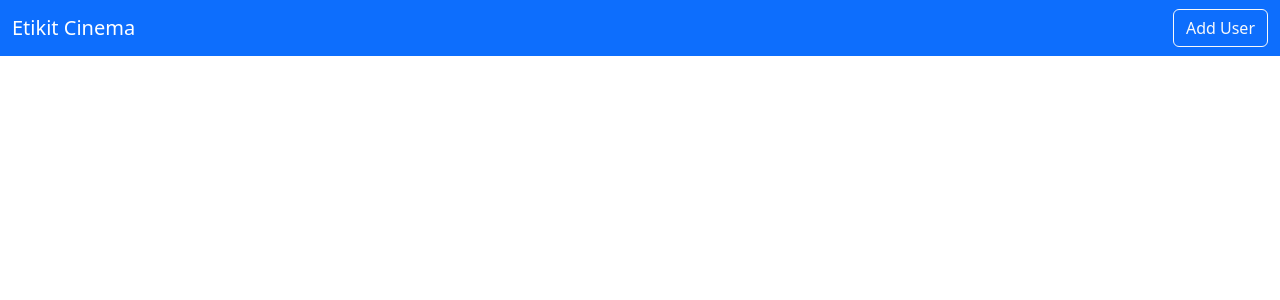
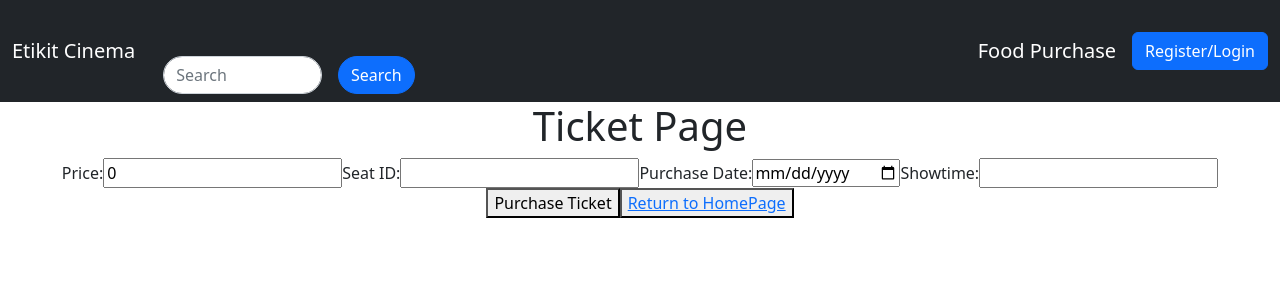
Before and after one commit to Abebe-Nigusu/Test, a React (Create React App) app: page /payment in a window 1280 px wide. Shown: the top 300 px of the page. Built offline with nearby package versions, Linux system fonts and the light colour scheme.

Commit message:
front end initial commit

```diff
--- a/package.json
+++ b/package.json
@@ -3,11 +3,15 @@
   "version": "0.1.0",
   "private": true,
   "dependencies": {
+    "@emotion/react": "^11.10.6",
+    "@emotion/styled": "^11.10.6",
+    "@mui/material": "^5.12.1",
     "@testing-library/jest-dom": "^5.16.4",
     "@testing-library/react": "^13.2.0",
     "@testing-library/user-event": "^13.5.0",
     "axios": "^0.27.2",
     "bootstrap": "^5.2.3",
+    "mdb-react-ui-kit": "^6.0.0",
     "react": "^18.2.0",
     "react-bootstrap": "^2.7.4",
     "react-dom": "^18.2.0",
--- a/src/App.js
+++ b/src/App.js
@@ -6,6 +6,7 @@ import { BrowserRouter as Router, Routes, Route } from "react-router-dom";
 import AddUser from "./users/AddUser";
 import EditUser from "./users/EditUser";
 import ViewMovie from "./pages/ViewMovie";
+import ProcessPayment from "./pages/ProcessPayment";
 
 function App() {
   return (
@@ -15,6 +16,7 @@ function App() {
         <Routes>
           <Route exact path="/home" element={<Home />} />
           <Route exact path="/adduser" element={<AddUser />} />
+           <Route exact path="/payment" element={<ProcessPayment />} />
         {/* <Route exact path="/loginU" element={<UserLogin />} />  */}
           <Route exact path="/edituser/:id" element={<EditUser />} />
           <Route exact path="/viewmovie/:id" element={<ViewMovie />} />
--- a/src/layout/Navbar.jsx
+++ b/src/layout/Navbar.jsx
@@ -1,13 +1,38 @@
 import React from "react";
 import { Link } from "react-router-dom";
+import { Button, Col, Container, Form, Row } from "react-bootstrap";
+// import Container from "react-bootstrap/Container";
+// import Nav from "react-bootstrap/Nav";
+// import Navbar from "react-bootstrap/Navbar";
 
 export default function Navbar() {
   return (
     <div>
-      <nav className="navbar navbar-expand-lg navbar-dark bg-primary">
+      <nav className="navbar navbar-expand-lg navbar-dark bg-dark">
         <div className="container-fluid">
-          <Link className="navbar-brand" to="/">
+          <Link className="navbar-brand" to="/home">
             Etikit Cinema
+          </Link>
+
+          <Container className="mt-5">
+            <Row>
+              <Col sm={4}>
+                <Form className="d-flex">
+                  <Form.Control
+                    type="search"
+                    placeholder="Search"
+                    className="me-3 rounded-pill"
+                    aria-label="Search"
+                  />
+                  <Button className="rounded-pill" variant="primary">
+                    Search
+                  </Button>
+                </Form>
+              </Col>
+            </Row>
+          </Container>
+          <Link className="navbar-brand" to="/home">
+            Food Purchase
           </Link>
           <button
             className="navbar-toggler"
@@ -21,8 +46,8 @@ export default function Navbar() {
             <span className="navbar-toggler-icon"></span>
           </button>
 
-          <Link className="btn btn-outline-light" to="/adduser">
-            Add User
+          <Link className="btn btn-primary" to="/adduser">
+            Register/Login
           </Link>
         </div>
       </nav>
--- a/src/pages/Home.jsx
+++ b/src/pages/Home.jsx
@@ -3,6 +3,7 @@ import axios from "axios";
 import { Link, useParams } from "react-router-dom";
 import Button from "react-bootstrap/Button";
 import Card from "react-bootstrap/Card";
+
 
 export default function Home() {
   const [movies, setMovies] = useState([]);
@@ -25,7 +26,9 @@ export default function Home() {
   // };
 
   return (
+    <div>
       <div className="container">
+        <h1>Featured Movies</h1>
         <div className="row">
           {movies.map((movie, index) => (
             <div className="col-md-3 border rounded p-4 mt-2 shadow">
@@ -34,8 +37,10 @@ export default function Home() {
                 <Card.Body>
                   <Card.Title>{movie.title}</Card.Title>
                   <Card.Text>{movie.duration}</Card.Text>
-                <Button variant="primary">
-                  <Link to={`/viewmovie/${movie.id}`}>Back to Home</Link>
+                  <Button variant="dark">
+                    <Link to={`/viewmovie/${movie.id}`}>
+                      Show Movie Details
+                    </Link>
                   </Button>
                 </Card.Body>
               </Card>
@@ -43,5 +48,7 @@ export default function Home() {
           ))}
         </div>
       </div>
+
+    </div>
   );
 }
--- a/src/pages/ProcessPayment.jsx
+++ b/src/pages/ProcessPayment.jsx
@@ -0,0 +1,60 @@
+import React, { useState } from "react";
+import { Link, useParams } from "react-router-dom";
+
+const ProcessPayment = () => {
+  const [price, setPrice] = useState(0);
+  const [seatId, setSeatId] = useState("");
+  const [purchaseDate, setPurchaseDate] = useState(new Date());
+  const [showtime, setShowtime] = useState("");
+
+  const handlePurchase = (e) => {
+    e.preventDefault();
+    // handle the purchase logic here
+  };
+
+  return (
+    <div>
+      <h1>Ticket Page</h1>
+      <form onSubmit={handlePurchase}>
+        <label>
+          Price:
+          <input
+            type="number"
+            value={price}
+            onChange={(e) => setPrice(e.target.value)}
+          />
+        </label>
+        <label>
+          Seat ID:
+          <input
+            type="text"
+            value={seatId}
+            onChange={(e) => setSeatId(e.target.value)}
+          />
+        </label>
+        <label>
+          Purchase Date:
+          <input
+            type="date"
+            value={purchaseDate}
+            onChange={(e) => setPurchaseDate(e.target.value)}
+          />
+        </label>
+        <label>
+          Showtime:
+          <input
+            type="text"
+            value={showtime}
+            onChange={(e) => setShowtime(e.target.value)}
+          />
+        </label>
+        <button type="submit">Purchase Ticket</button>
+        <button type="submit">
+          <Link to={`/home`}> Return to HomePage</Link>
+        </button>
+      </form>
+    </div>
+  );
+};
+
+export default ProcessPayment;
--- a/src/pages/ViewMovie.jsx
+++ b/src/pages/ViewMovie.jsx
@@ -30,7 +30,12 @@ export default function ViewMovie() {
           <Card.Body>
             <Card.Title>{movie.title}</Card.Title>
             <Card.Text>{movie.duration}</Card.Text>
-            <Button variant="primary">Go somewhere</Button>
+            <Button variant="dark">
+              <Link to={`/home`}> Return to HomePage</Link>
+            </Button>
+            <Button variant="dark">
+              <Link to={`/payment`}>Pay Here</Link>
+            </Button>
           </Card.Body>
         </Card>
       </div>
--- a/src/users/AddUser.jsx
+++ b/src/users/AddUser.jsx
@@ -97,10 +97,10 @@ export default function AddUser() {
                 onChange={(e) => onInputChange(e)}
               />
             </div>
-            <button type="submit" className="btn btn-outline-primary">
+            <button type="submit" className="btn btn-primary">
               Submit
             </button>
-            <Link className="btn btn-outline-danger mx-2" to="/">
+            <Link className="btn btn-danger mx-2" to="/">
               Cancel
             </Link>
           </form>
```
Also changed, not shown: src/pages/DisplayMovie.jsx (deleted, +0 -9 lines), src/pages/Movies.jsx (deleted), src/pages/SeatSelect.jsx (added), src/pages/SelectShow.jsx (deleted), src/pages/ShowSelect.jsx (added), 1 other file (tests, documents, lock files or other folders). Lines whose indentation alone changed are shown as unchanged.
